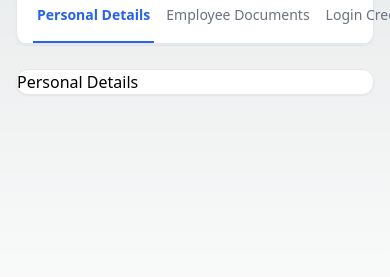
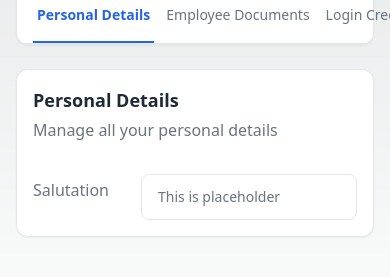
Before and after one commit to DoshiNeil/smartHRMS, a Next.js app: page /dashboard/profile in a window 390 px wide. Shown: the part 437-714 px from the top of the page. Built offline with nearby package versions, Linux system fonts and the light colour scheme.

Commit message:
Base template for form
need to work on making it responsive

```diff
--- a/src/app/dashboard/profile/PersonalDetails.tsx
+++ b/src/app/dashboard/profile/PersonalDetails.tsx
@@ -1,7 +1,29 @@
 export default function PersonalDetails() {
   return (
     <div className='flex flex-col rounded-xl border bg-white shadow-sm dark:border-neutral-700 dark:bg-neutral-900 dark:shadow-neutral-700/70'>
-      <h4>Personal Details</h4>
+      <div className='flex flex-col p-4'>
+        <h3 className='space-y-4 text-lg font-bold text-gray-800 dark:text-white'>
+          Personal Details
+        </h3>
+        <h6 className='mt-1 text-gray-500 dark:text-neutral-400'>
+          Manage all your personal details
+        </h6>
+      </div>
+      {/** form **/}
+      <div className='flex p-4'>
+        <div className='flex w-1/3'>
+          <label className='mt-1 text-gray-500 dark:text-neutral-400'>
+            Salutation
+          </label>
+        </div>
+        <div className='w-2/3 flex-1'>
+          <input
+            type='text'
+            className='block w-full w-80 rounded-lg border-gray-200 px-4 py-3 text-sm focus:border-blue-500 focus:ring-blue-500 disabled:pointer-events-none disabled:opacity-50 dark:border-neutral-700 dark:bg-neutral-900 dark:text-neutral-400 dark:placeholder-neutral-500 dark:focus:ring-neutral-600'
+            placeholder='This is placeholder'
+          />
+        </div>
+      </div>
     </div>
   );
 }
```
